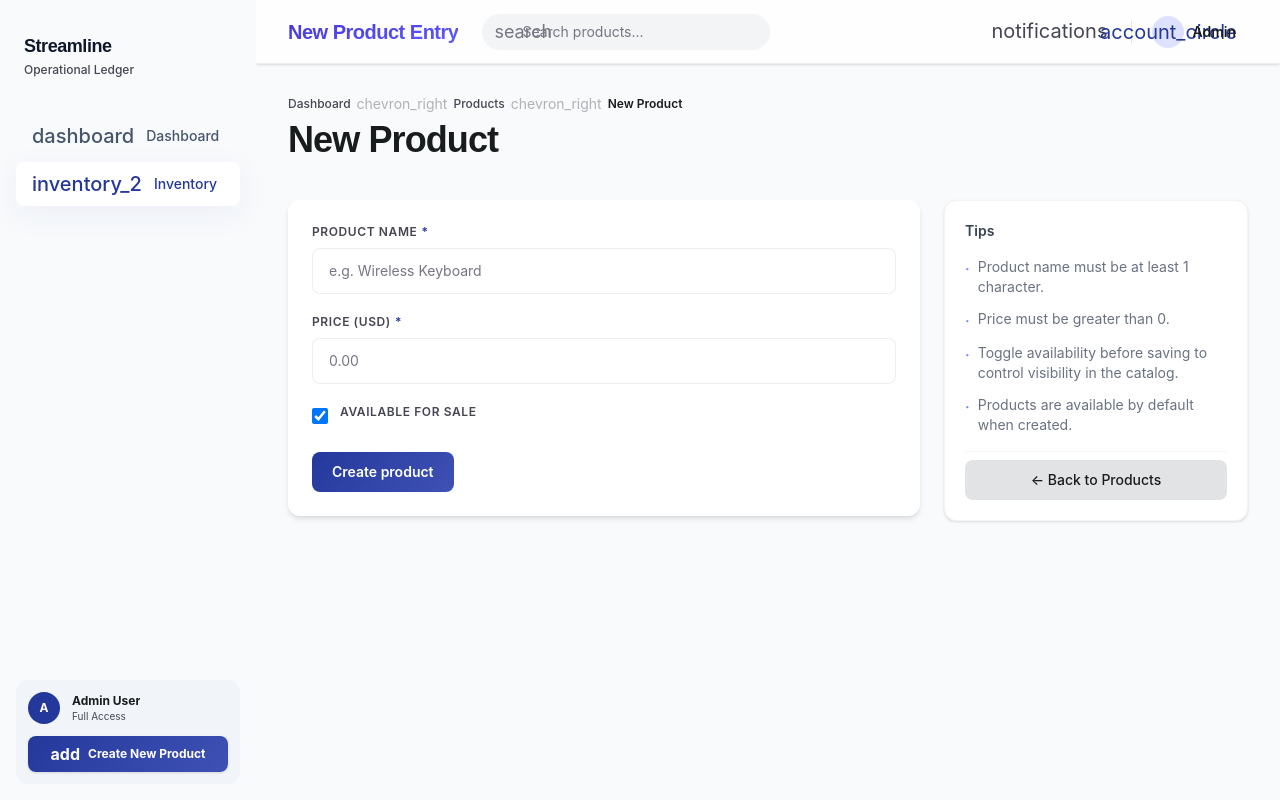
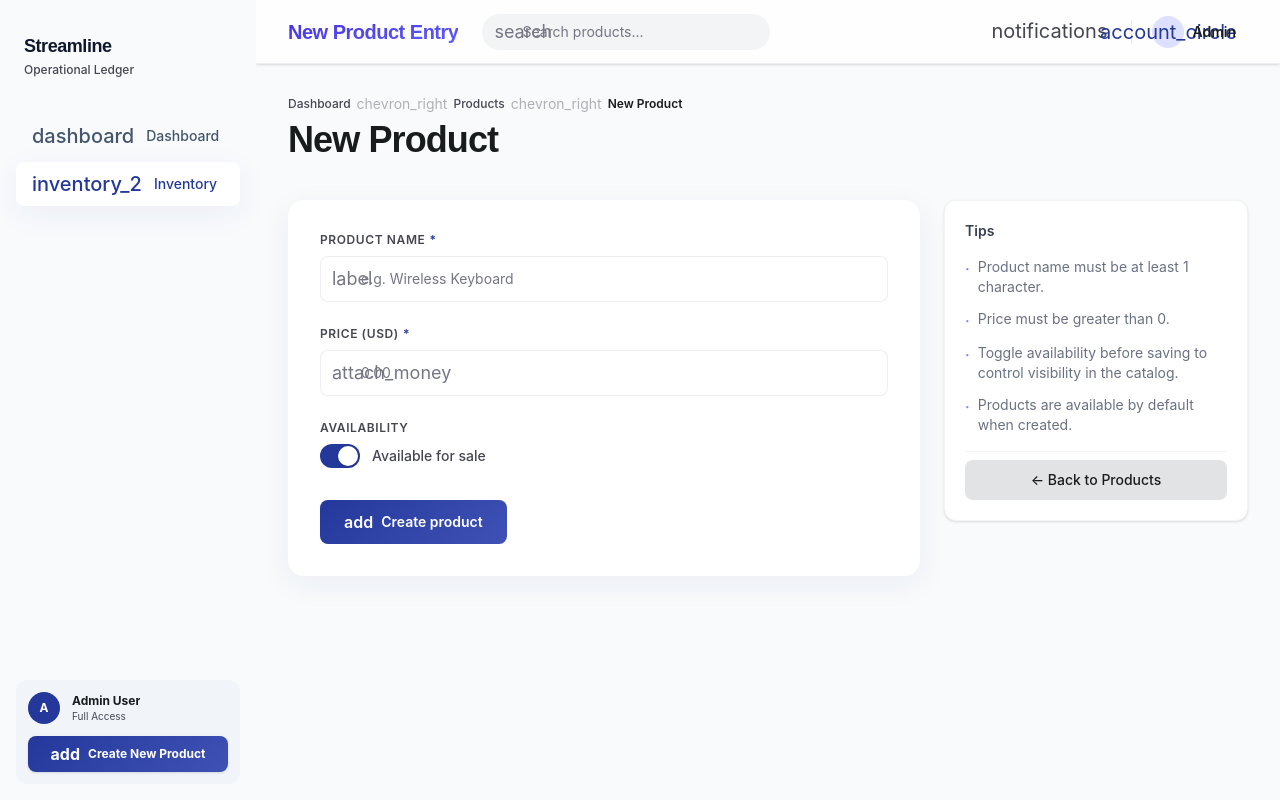
Before and after one commit to DAlejandroCl/streamline-inventory, a React (Vite) app in the folder frontend/: page /products/new in a window 1280 px wide. Built offline with nearby package versions, Linux system fonts and the light colour scheme; no server answers.

Commit message:
refactor: ProductsTable no-divider rule, ProductForm toggle switch, ProductCard hover reveal

```diff
--- a/frontend/src/features/products/components/ProductForm.tsx
+++ b/frontend/src/features/products/components/ProductForm.tsx
@@ -1,11 +1,4 @@
-/* ============================================================
-   PRODUCT FORM
-   Compartido entre NewProductPage y EditProductPage.
-   Usa los componentes del design system (Label, Input, Button)
-   en lugar de elementos HTML raw para consistencia visual.
-   ============================================================ */
-
-import { Form, useActionData } from "react-router-dom";
+import { Form, useActionData, useNavigation } from "react-router-dom";
 import type { ProductFormData } from "../types/products";
 import Button from "../../../components/ui/Button";
 import Input from "../../../components/ui/Input";
@@ -26,76 +19,92 @@ type Props = {
   isEditing?: boolean;
 };
 
-export default function ProductForm({
-  defaultValues,
-  isEditing = false,
-}: Props) {
+export default function ProductForm({ defaultValues, isEditing = false }: Props) {
   const actionData = useActionData() as ActionErrors | undefined;
+  const navigation = useNavigation();
+  const isSubmitting = navigation.state === "submitting";
 
   return (
-    <Form className="bg-white p-6 rounded-xl shadow-md space-y-5" method="post">
-
+    <Form
+      method="post"
+      className="bg-[var(--color-surface-container-lowest)] rounded-2xl p-8 shadow-ambient space-y-6"
+    >
       {/* PRODUCT NAME */}
-      <div>
-        <Label htmlFor="name" required>
-          Product name
-        </Label>
       <Input
         id="name"
         name="name"
         type="text"
+        label="Product name"
+        required
         placeholder="e.g. Wireless Keyboard"
+        icon="label"
         defaultValue={actionData?.values?.name ?? defaultValues?.name ?? ""}
         error={actionData?.errors?.name?.[0]}
       />
-      </div>
 
       {/* PRICE */}
-      <div>
-        <Label htmlFor="price" required>
-          Price (USD)
-        </Label>
       <Input
         id="price"
         name="price"
         type="number"
+        label="Price (USD)"
+        required
         placeholder="0.00"
         min={0}
         step="0.01"
+        icon="attach_money"
         defaultValue={actionData?.values?.price ?? defaultValues?.price ?? ""}
         error={actionData?.errors?.price?.[0]}
       />
-      </div>
 
       {/* AVAILABILITY */}
-      <div className="flex items-center gap-3">
+      <div>
+        <Label>Availability</Label>
+        <label className="flex items-center gap-3 cursor-pointer group w-fit">
+          <div className="relative">
             <input
               id="availability"
               type="checkbox"
               name="availability"
-          className="h-4 w-4 rounded border-gray-300 text-indigo-600 focus:ring-indigo-500"
+              className="sr-only peer"
               defaultChecked={
                 actionData?.values?.availability ??
                 defaultValues?.availability ??
                 true
               }
             />
-        <Label htmlFor="availability" className="mb-0 cursor-pointer">
+            <div className="w-10 h-6 bg-[var(--color-surface-container-high)] rounded-full peer-checked:bg-[var(--color-primary)] transition-colors duration-200" />
+            <div className="absolute top-0.5 left-0.5 w-5 h-5 bg-white rounded-full shadow-sm transition-transform duration-200 peer-checked:translate-x-4" />
+          </div>
+          <span className="text-sm font-medium text-[var(--color-on-surface-variant)] group-hover:text-[var(--color-on-surface)] transition-colors">
             Available for sale
-        </Label>
+          </span>
+        </label>
       </div>
 
       {/* GENERAL ERROR */}
       {actionData?.errors?.general && (
-        <p className="text-sm text-red-600 bg-red-50 px-3 py-2 rounded-lg">
+        <div className="flex items-center gap-2 px-4 py-3 bg-[var(--color-error-container)]/30 rounded-xl border-l-4 border-[var(--color-error)]">
+          <span className="material-symbols-outlined text-[var(--color-error)] text-lg leading-none">
+            error
+          </span>
+          <p className="text-sm text-[var(--color-on-error-container)] font-medium">
             {actionData.errors.general[0]}
           </p>
+        </div>
       )}
 
       {/* SUBMIT */}
-      <div className="flex items-center gap-3 pt-1">
-        <Button type="submit">
-          {isEditing ? "Update product" : "Create product"}
+      <div className="pt-2 flex items-center gap-3">
+        <Button
+          type="submit"
+          size="lg"
+          icon={isSubmitting ? undefined : isEditing ? "save" : "add"}
+          loading={isSubmitting}
+        >
+          {isSubmitting
+            ? isEditing ? "Saving..." : "Creating..."
+            : isEditing ? "Save changes" : "Create product"}
         </Button>
       </div>
     </Form>
--- a/frontend/src/features/products/components/ProductsTable.tsx
+++ b/frontend/src/features/products/components/ProductsTable.tsx
@@ -1,8 +1,8 @@
 import { Link, Form } from "react-router-dom";
 import type { Product } from "../types/products";
-import Table from "../../../components/ui/Table";
+import Badge from "../../../components/ui/Badge";
 import Button from "../../../components/ui/Button";
-import Badge from "../../../components/ui/Badge";
+import { formatCurrency } from "../../../lib/utils/formatCurrency";
 
 type Props = {
   products: Product[];
@@ -10,38 +10,86 @@ type Props = {
 
 export default function ProductsTable({ products }: Props) {
   return (
-    <Table headers={["Name", "Price", "Availability", "Actions"]}>
-      {products.map((product) => (
-        <tr key={product.id} className="border-t hover:bg-gray-50 transition-colors">
-          <td className="p-3 font-medium text-gray-900">{product.name}</td>
-
-          <td className="p-3 text-gray-700">
-            ${product.price.toLocaleString("en-US", { minimumFractionDigits: 2 })}
+    <div className="bg-[var(--color-surface-container-lowest)] rounded-2xl shadow-ambient overflow-hidden">
+      <div className="overflow-x-auto">
+        <table className="w-full text-left">
+          <thead>
+            <tr className="bg-[var(--color-surface-container-low)]">
+              {["Product Name", "Price", "Status", "Created", "Actions"].map((h) => (
+                <th
+                  key={h}
+                  className="px-6 py-4 text-[10px] font-bold uppercase tracking-widest text-[var(--color-on-surface-variant)] font-label"
+                >
+                  {h}
+                </th>
+              ))}
+            </tr>
+          </thead>
+          <tbody>
+            {products.map((p) => (
+              <tr
+                key={p.id}
+                className="border-t border-[var(--color-outline-variant)]/10 hover:bg-[var(--color-surface-container-low)]/60 transition-colors duration-150 group"
+              >
+                {/* NAME */}
+                <td className="px-6 py-4">
+                  <div className="flex items-center gap-3">
+                    <div className="w-8 h-8 rounded-lg bg-[var(--color-primary-fixed)]/40 flex items-center justify-center shrink-0">
+                      <span className="material-symbols-outlined text-sm text-[var(--color-primary)] leading-none">
+                        inventory_2
+                      </span>
+                    </div>
+                    <span className="font-semibold text-sm text-[var(--color-on-surface)]">
+                      {p.name}
+                    </span>
+                  </div>
                 </td>
 
-          <td className="p-3">
+                {/* PRICE */}
+                <td className="px-6 py-4 text-sm font-semibold text-[var(--color-on-surface)] tabular-nums text-right">
+                  {formatCurrency(p.price)}
+                </td>
+
+                {/* STATUS — toggle on click */}
+                <td className="px-6 py-4">
                   <Form method="post" action="/products/toggle">
-              <input type="hidden" name="id" value={product.id} />
-              <input type="hidden" name="availability" value={String(product.availability)} />
-              <button type="submit" className="focus:outline-none focus:ring-2 focus:ring-indigo-500 rounded">
-                <Badge variant={product.availability ? "success" : "danger"}>
-                  {product.availability ? "Available" : "Out of stock"}
+                    <input type="hidden" name="id" value={p.id} />
+                    <input type="hidden" name="availability" value={String(p.availability)} />
+                    <button
+                      type="submit"
+                      title="Click to toggle availability"
+                      className="focus:outline-none focus:ring-2 focus:ring-[var(--color-primary)]/30 rounded-full transition-transform hover:scale-105"
+                    >
+                      <Badge variant={p.availability ? "success" : "danger"}>
+                        {p.availability ? "Available" : "Out of stock"}
                       </Badge>
                     </button>
                   </Form>
                 </td>
 
-          <td className="p-3">
-            <div className="flex items-center gap-2">
-              <Link to={`/products/${product.id}/edit`}>
-                <Button variant="secondary" className="text-xs px-3 py-1">
+                {/* CREATED */}
+                <td className="px-6 py-4 text-xs text-[var(--color-on-surface-variant)]">
+                  {p.createdAt
+                    ? new Date(p.createdAt).toLocaleDateString("en-US", {
+                        month: "short",
+                        day: "numeric",
+                        year: "numeric",
+                      })
+                    : "—"}
+                </td>
+
+                {/* ACTIONS */}
+                <td className="px-6 py-4">
+                  <div className="flex items-center gap-2 opacity-60 group-hover:opacity-100 transition-opacity">
+                    <Link to={`/products/${p.id}/edit`}>
+                      <Button variant="ghost" size="sm" icon="edit">
                         Edit
                       </Button>
                     </Link>
 
                     <Form method="post" action="/products/delete">
-                <input type="hidden" name="id" value={product.id} />
-                <Button variant="danger" type="submit" className="text-xs px-3 py-1">
+                      <input type="hidden" name="id" value={p.id} />
+                      <Button variant="danger" size="sm" icon="delete" type="submit">
                         Delete
                       </Button>
                     </Form>
@@ -49,6 +97,9 @@ export default function ProductsTable({ products }: Props) {
                 </td>
               </tr>
             ))}
-    </Table>
+          </tbody>
+        </table>
+      </div>
+    </div>
   );
 }
```
Also changed, not shown: frontend/src/features/products/components/ProductCard.tsx (+21 -15 lines), frontend/src/lib/utils/formatCurrency.ts (+0 -10 lines). Lines whose indentation alone changed are shown as unchanged.
